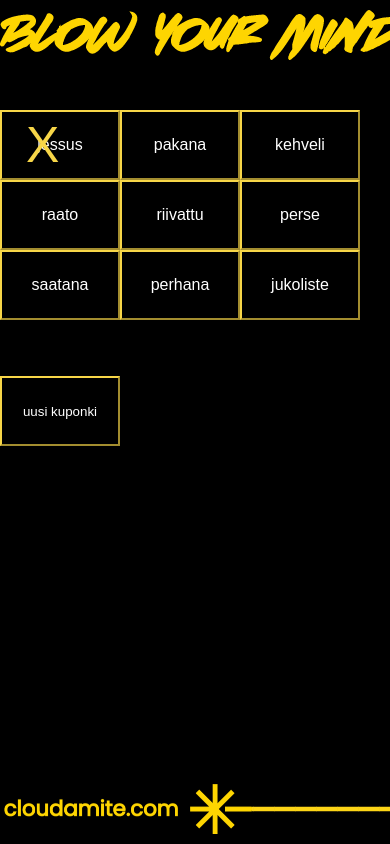
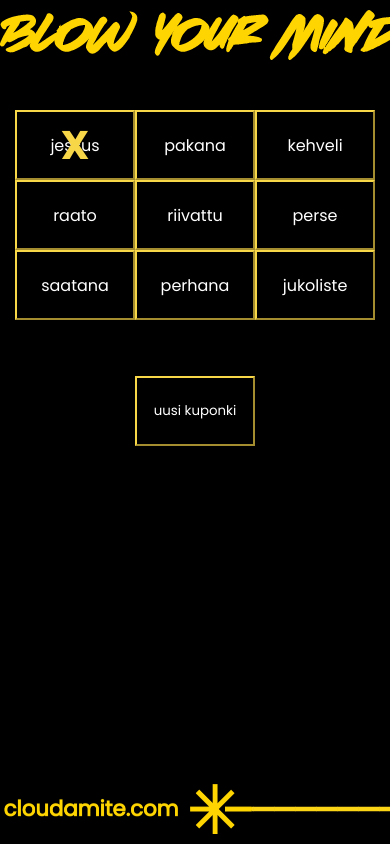
Before and after one commit to Summeli/kirosanabingo, a React (Create React App) app: page / in a window 390 px wide. Both pictures are taken after a click on the button "jessus". Built offline with nearby package versions, Linux system fonts and the light colour scheme.

Commit message:
Fix layout on Firefox

```diff
--- a/src/GameBoard.tsx
+++ b/src/GameBoard.tsx
@@ -37,13 +37,15 @@ const GameBoard: React.FunctionComponent<Props> = (props) => {
   };
 
   const renderGameButton = (i: number) => {
-      return (
-          <GameButton
-            text={cursewords[i]} isClicked={clickedButtons[i]}
-            id = {i}
-            onClick = {() => handleClick(i)}
-          />
-        );
+    return (
+      <GameButton
+        text={cursewords[i]}
+        isClicked={clickedButtons[i]}
+        id={i}
+        key={i}
+        onClick={() => handleClick(i)}
+      />
+    );
   };
 
   const newBingoSheet = (e :React.MouseEvent<HTMLButtonElement>) => {
@@ -60,31 +62,21 @@ const GameBoard: React.FunctionComponent<Props> = (props) => {
     props.setBingo(false);
   };
 
-  return(
+  return (
+    <>
       <div className="gameboard">
-        <div className="board-row">
-          {renderGameButton(0)}
-          {renderGameButton(1)}
-          {renderGameButton(2)}
-        </div>
-      <div className="board-row">
-        {renderGameButton(3)}
-        {renderGameButton(4)}
-        {renderGameButton(5)}
+        {[0, 1, 2, 3, 4, 5, 6, 7, 8].map((index) => renderGameButton(index))}
       </div>
-      <div className="board-row">
-        {renderGameButton(6)}
-        {renderGameButton(7)}
-        {renderGameButton(8)}
+      <p>
+        <br></br>
+      </p>
+      <div className="extrabuttoncontainer">
+        <button onClick={newBingoSheet} className="newBingoSheetButton">
+          uusi kuponki
+        </button>
       </div>
-      <p><br></br></p>
-    <div className="extrabuttoncontainer">
-      <button onClick = {newBingoSheet} className= "newBingoSheetButton">uusi kuponki</button>
-    </div>
-
-  </div>
-);
-
-}
+    </>
+  );
+};
 
 export default GameBoard;
--- a/src/GameButton.tsx
+++ b/src/GameButton.tsx
@@ -9,11 +9,18 @@ interface Props {
 
 const GameButton: React.FunctionComponent<Props> = (props) => {
 
-    return (<button onClick = {props.onClick} id = {props.id as unknown as string}
-      className= {props.isClicked ? "pressedGameButton" : "notPressedGamebutton"}
-    >{props.text}
+  return (
+    <button
+      onClick={props.onClick}
+      id={`${props.id}`}
+      className={`${props.isClicked ? "pressedGameButton" : ""} gameButton`}
+    >
+      <div>
+        <span className="gameButtonText">{props.text}</span>
+      </div>
+      <span className="gameButtonX">X</span>
     </button>
-    );
-  }
+  );
+};
 
   export default GameButton;
--- a/src/index.css
+++ b/src/index.css
@@ -93,9 +93,12 @@ code {
 }
 
 .gameboard{
+  display: grid;
+  grid-template-columns: repeat(3, 120px);
+  grid-template-rows: repeat(3, 70px);
+  justify-content: center;
   margin-left: auto;
   margin-right: auto;
-  width: 500px;
 }
 
 .extrabuttoncontainer {
@@ -106,56 +109,41 @@ code {
 .newBingoSheetButton{
   width: 120px;
   height: 70px;
+  margin: 0 auto;
   background-color: transparent;
   color: rgb(255, 255, 255);
   border-color: rgb(247, 214, 72);
-  font: Poppins;
+  font-family: Poppins;
 }
-.notPressedGamebutton{
-  z-index: 1;
+
+.gameButton {
   border-color: rgb(247, 214, 72);
   background: rgb(0,0,0);
   color: rgb(255, 255, 255);
-  outline: none;
-  font: Poppins;
-  text-align: center;
-  text-decoration: none;
-  display: inline-block;
+  font-family: Poppins;
   font-size: 16px;
-  width: 150px;
-  height: 70px;
+  display: grid;
+  justify-items: center;
+  align-items: center;
 }
 
-.pressedGameButton{
-  z-index: 1;
-  border-color: rgb(247, 214, 72);
-  background: rgb(0,0,0);
-  color: rgb(255, 255, 255);
-  outline: none;
-  font: Poppins;
-  text-align: center;
-  text-decoration: none;
-  display: inline-block;
-  font-size: 16px;
-  width: 150px;
-  height: 70px;
+.gameButton > * {
+  grid-row: 1;
+  grid-column: 1;
 }
 
-.pressedGameButton::after{
-  z-index: 2;
-  position: absolute;
-  margin-left: -100px;
-  margin-top: -20px;
-  content: 'X';
-  background: transparent;
+.gameButton > .gameButtonX {
+  display: none;
+}
+
+.pressedGameButton > .gameButtonX {
+  display: block;
+}
+
+.gameButtonX {
   color: rgb(247, 214, 72);
-  font: poppins-bold;
-  text-align: center;
-  text-decoration: none;
-  display: inline-table;
-  font-size: 50px;
-  width: 150px;
-  height: 70px;
+  font-weight: bold;
+  font-size: 40px;
 }
 
 @media only screen and (max-width: 500px) {
@@ -225,58 +213,6 @@ code {
     max-width: 500px;
     margin-top: 60px;
   }
-  .gameboard{
-    margin-left: auto;
-    margin-right: auto;
-    width: 500px;
-  }
-
-  .notPressedGamebutton{
-    z-index: 1;
-    border-color: rgb(247, 214, 72);
-    background: rgb(0,0,0);
-    color: rgb(255, 255, 255);
-    outline: none;
-    font: poppins;
-    text-align: center;
-    text-decoration: none;
-    display: inline-block;
-    font-size: 16px;
-    width: 120px;
-    height: 70px;
-  }
-
-  .pressedGameButton{
-    z-index: 1;
-    border-color: rgb(247, 214, 72);
-    background: rgb(0,0,0);
-    color: rgb(255, 255, 255);
-    outline: none;
-    font: poppins;
-    text-align: center;
-    text-decoration: none;
-    display: inline-block;
-    font-size: 16px;
-    width: 120px;
-    height: 70px;
-  }
-
-  .pressedGameButton::after{
-    z-index: 2;
-    position: absolute;
-    margin-left: -100px;
-    margin-top: -20px;
-    content: 'X';
-    background: transparent;
-    color: rgb(247, 214, 72);
-    font: poppins-bold;
-    text-align: center;
-    text-decoration: none;
-    display: inline-table;
-    font-size: 50px;
-    width: 120px;
-    height: 70px;
-  }
 }
 
 @media only screen and (max-height: 400px) {
```
